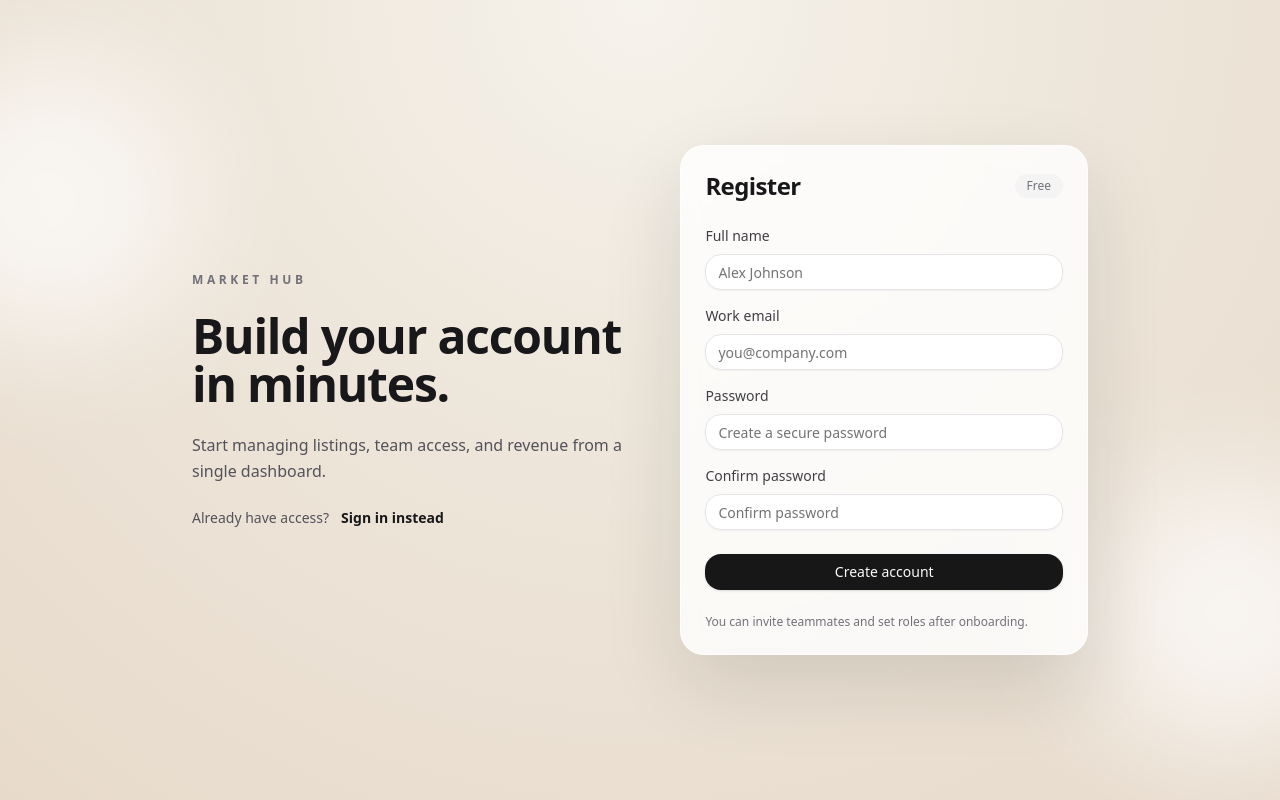
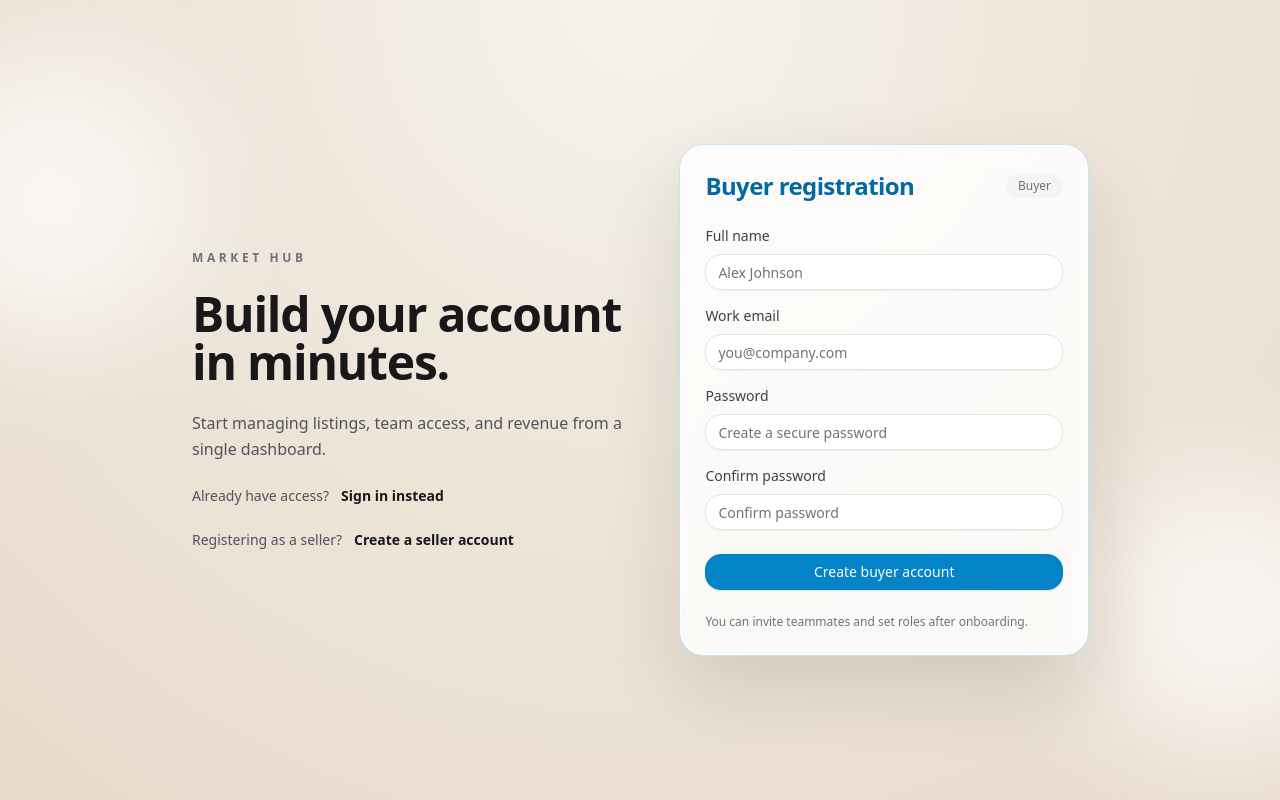
Before and after one commit to truongthuanr/market-hub, a Next.js app in the folder ui/: page /register in a window 1280 px wide. Built offline with nearby package versions, Linux system fonts and the light colour scheme.

Commit message:
ui with regis for seller and buyer

```diff
--- a/ui/src/app/register/page.tsx
+++ b/ui/src/app/register/page.tsx
@@ -1,7 +1,8 @@
 "use client";
 
 import Link from "next/link";
-import { useState, type FormEvent } from "react";
+import { useSearchParams } from "next/navigation";
+import { useMemo, useState, type FormEvent } from "react";
 
 import { AuthShell } from "@/components/layout/auth-shell";
 import { Button } from "@/components/ui/button";
@@ -9,6 +10,12 @@ import { Card, CardContent, CardHeader, CardTitle } from "@/components/ui/card";
 import { Input } from "@/components/ui/input";
 
 export default function RegisterPage() {
+    const searchParams = useSearchParams();
+    const role = useMemo(() => {
+        const requested = (searchParams?.get("role") || "").toLowerCase();
+        return requested === "seller" ? "seller" : "buyer";
+    }, [searchParams]);
+
     const [isSubmitting, setIsSubmitting] = useState(false);
     const [errorMessage, setErrorMessage] = useState<string | null>(null);
     const [successMessage, setSuccessMessage] = useState<string | null>(null);
@@ -18,7 +25,8 @@ export default function RegisterPage() {
         setErrorMessage(null);
         setSuccessMessage(null);
 
-        const formData = new FormData(event.currentTarget);
+        const form = event.currentTarget;
+        const formData = new FormData(form);
         const email = String(formData.get("email") || "").trim();
         const password = String(formData.get("password") || "");
         const passwordConfirm = String(formData.get("passwordConfirm") || "");
@@ -44,7 +52,7 @@ export default function RegisterPage() {
                 headers: {
                     "Content-Type": "application/json",
                 },
-                body: JSON.stringify({ email, password }),
+                body: JSON.stringify({ email, password, role }),
             });
 
             if (!response.ok) {
@@ -58,9 +66,12 @@ export default function RegisterPage() {
             }
 
             setSuccessMessage("Account created. Please sign in.");
-            event.currentTarget.reset();
-        } catch {
-            setErrorMessage("Unable to reach the auth service. Please try again.");
+            form.reset();
+        } catch (error) {
+            const message =
+                error instanceof Error ? error.message : "Unknown error";
+            console.error("Register failed:", error);
+            setErrorMessage(`Error while registering, please try again. `);
         } finally {
             setIsSubmitting(false);
         }
@@ -88,15 +99,40 @@ export default function RegisterPage() {
                         Sign in instead
                     </Link>
                 </div>
+                <div className="flex items-center gap-3 text-sm text-zinc-600">
+                    <span>
+                        {role === "seller"
+                            ? "Registering as a buyer?"
+                            : "Registering as a seller?"}
+                    </span>
+                    <Link
+                        className="font-semibold text-zinc-900 underline-offset-4 hover:underline"
+                        href={role === "seller" ? "/register" : "/register?role=seller"}
+                    >
+                        {role === "seller"
+                            ? "Create a buyer account"
+                            : "Create a seller account"}
+                    </Link>
+                </div>
             </div>
 
-            <Card className="rounded-3xl border-white/70 bg-white/80 shadow-[0_30px_80px_rgba(24,24,27,0.12)] backdrop-blur">
+            <Card
+                className={`rounded-3xl border-white/70 bg-white/80 shadow-[0_30px_80px_rgba(24,24,27,0.12)] backdrop-blur ${
+                    role === "seller"
+                        ? "ring-1 ring-amber-200/80"
+                        : "ring-1 ring-sky-200/80"
+                }`}
+            >
                 <CardHeader className="flex-row items-center justify-between space-y-0 pb-0">
-                    <CardTitle className="text-2xl font-semibold text-zinc-900">
-                        Register
+                    <CardTitle
+                        className={`text-2xl font-semibold ${
+                            role === "seller" ? "text-amber-700" : "text-sky-700"
+                        }`}
+                    >
+                        {role === "seller" ? "Seller registration" : "Buyer registration"}
                     </CardTitle>
                     <span className="rounded-full bg-zinc-100 px-3 py-1 text-xs font-medium text-zinc-500">
-                        Free
+                        {role === "seller" ? "Seller" : "Buyer"}
                     </span>
                 </CardHeader>
                 <CardContent className="pt-6">
@@ -145,20 +181,7 @@ export default function RegisterPage() {
                                 required
                             />
                         </label>
-                        {/* <label className="grid gap-2 text-sm font-medium text-zinc-700">
-              Company size
-              <select
-                className="w-full rounded-2xl border border-zinc-200 bg-white/90 px-3 py-2 text-sm text-zinc-900 shadow-sm outline-none transition focus:border-zinc-400 focus:ring-2 focus:ring-zinc-200"
-                name="teamSize"
-                defaultValue="1-5"
-              >
-                <option value="1-5">1-5 people</option>
-                <option value="6-20">6-20 people</option>
-                <option value="21-50">21-50 people</option>
-                <option value="51-200">51-200 people</option>
-                <option value="201+">201+ people</option>
-              </select>
-            </label> */}
+
                         {errorMessage ? (
                             <p className="rounded-2xl border border-rose-200 bg-rose-50 px-3 py-2 text-xs text-rose-700">
                                 {errorMessage}
@@ -170,11 +193,19 @@ export default function RegisterPage() {
                             </p>
                         ) : null}
                         <Button
-                            className="mt-2 w-full rounded-2xl"
+                            className={`mt-2 w-full rounded-2xl ${
+                                role === "seller"
+                                    ? "bg-amber-600/80 text-white hover:bg-amber-700/80"
+                                    : "bg-sky-600 text-white hover:bg-sky-700"
+                            }`}
                             type="submit"
                             disabled={isSubmitting}
                         >
-                            {isSubmitting ? "Creating account..." : "Create account"}
+                            {isSubmitting
+                                ? "Creating account..."
+                                : role === "seller"
+                                  ? "Create seller account"
+                                  : "Create buyer account"}
                         </Button>
                     </form>
                     <p className="mt-6 text-xs text-zinc-500">
```
